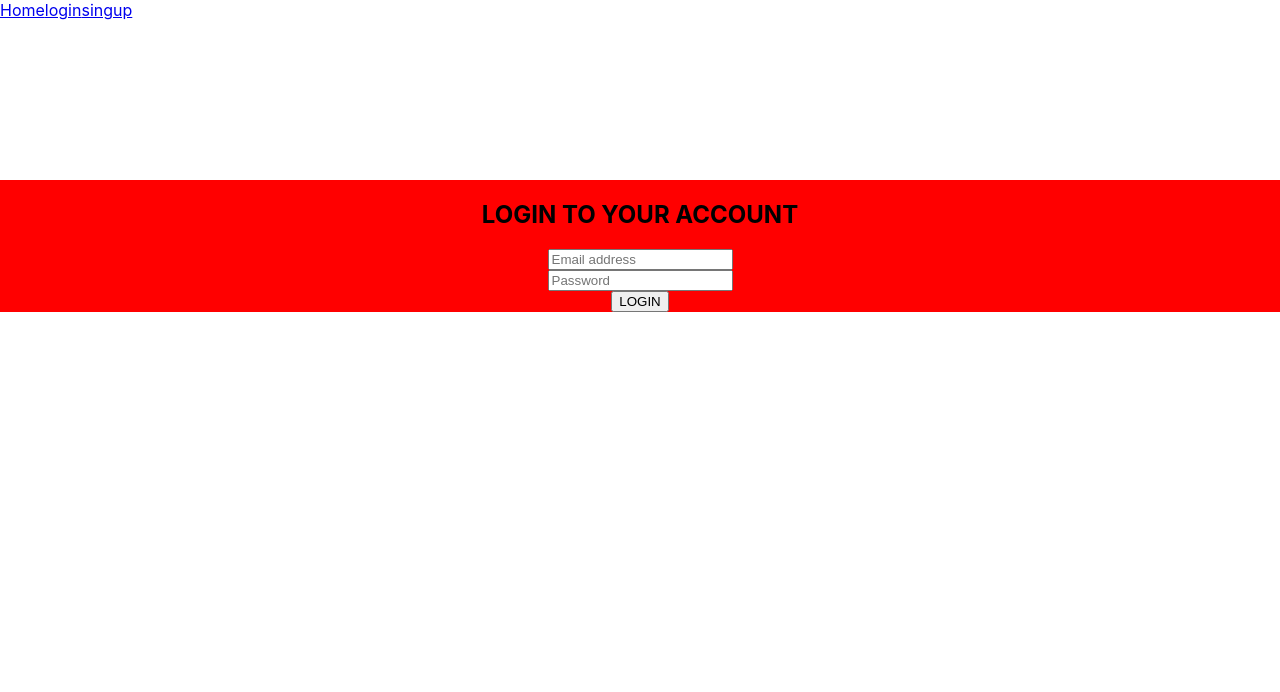
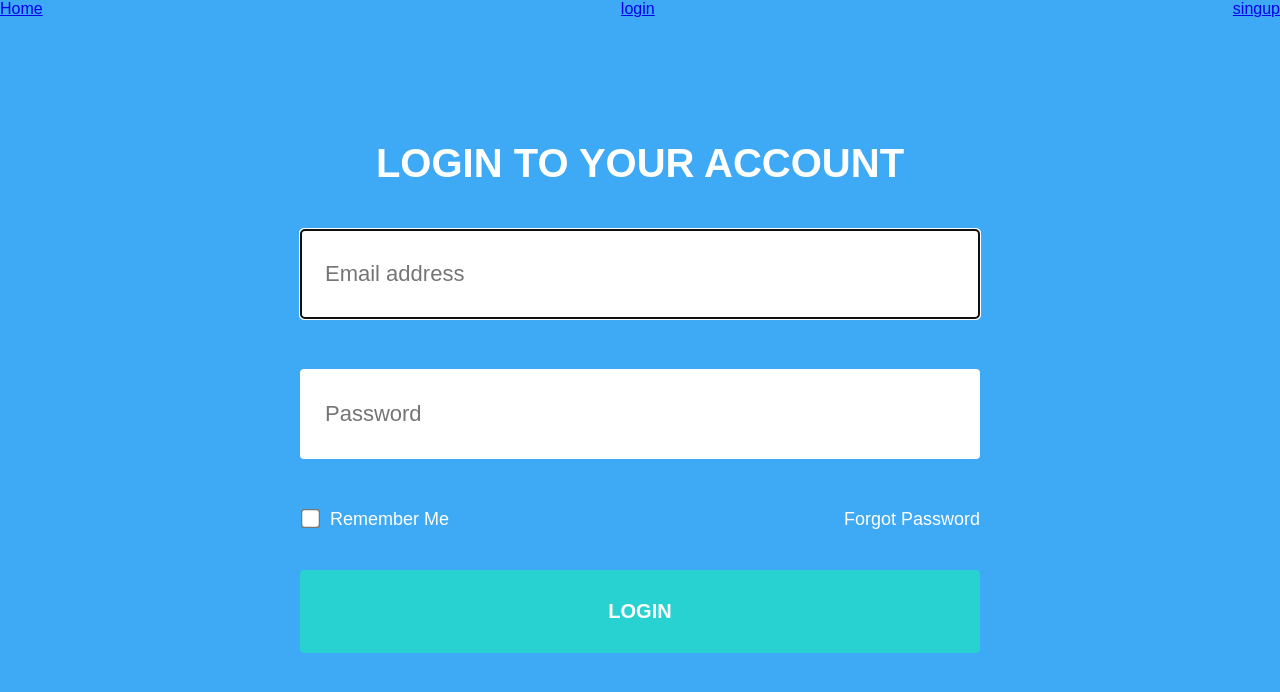
Before and after one commit to Tarold/html-intro, a React (Create React App) app: page /login in a window 1280 px wide. Shown: the top 692 px of the page. Built offline with nearby package versions, Linux system fonts and the light colour scheme.

Commit message:
Added simple nav, Login with style

```diff
--- a/package.json
+++ b/package.json
@@ -9,6 +9,7 @@
     "classnames": "^2.3.2",
     "date-fns": "^2.29.3",
     "formik": "^2.2.9",
+    "postcss-normalize": "^10.0.1",
     "query-string": "^8.1.0",
     "react": "^18.2.0",
     "react-dom": "^18.2.0",
--- a/src/App.js
+++ b/src/App.js
@@ -1,32 +1,30 @@
 import React from 'react';
-import { BrowserRouter as Router, Link, Route, Switch } from 'react-router-dom';
+import { BrowserRouter as Router, Route, Switch } from 'react-router-dom';
 import LoginPage from './pages/LoginPage';
 import SingupPage from './pages/SingupPage';
-//import ContactPage from './pages/ContactPage';
+import NavElement from './components/forms/NavElement';
+import styles from './App.module.scss';
 
 function App () {
   return (
+    <div className={styles.page}>
       <Router>
-      <nav>
-        <Link to='/'>Home</Link>
-        <Link to='/login'>login</Link>
-        <Link to='/singup'>singup</Link>
-      </nav>
+        <NavElement />
         <Switch>
           <Route exact path='/'>
             <h1>Home</h1>
           </Route>
-        <Route path='/login'>
-          <LoginPage />
-        </Route>
-        <Route path='/singup'>
-          <SingupPage />
+          <Route path='/login' component={LoginPage} />
+          <Route path='/singup' component={SingupPage} />
+          <Route path='/forgot_password'>
+            <h1>Reset Password</h1>
           </Route>
           <Route path='*'>
             <h1>Error 404</h1>
           </Route>
         </Switch>
       </Router>
+    </div>
   );
 }
 
--- /dev/null
+++ b/src/App.module.scss
@@ -0,0 +1,11 @@
+.page {
+  height: 100vh;
+  display: flex;
+  flex-direction: column;
+  font-family: 'Gotham SSm A', 'Gotham SSm B', Hatlvetica, sans-serif;
+  color: #fff;
+  background-color: #3ea9f5;
+  background-repeat: repeat;
+  background-size: 209px;
+  background-position: 50% -1%;
+}
--- /dev/null
+++ b/src/components/forms/Input/index.jsx
@@ -0,0 +1,27 @@
+import classNames from 'classnames';
+import { Field } from 'formik';
+import React from 'react';
+
+export default function Input (props) {
+  const { name, label, classes, ...restProps } = props;
+  return (
+    <Field name={name}>
+      {({ field, meta }) => {
+        const inputClassNames = classNames(classes.input, {
+          [classes.valid]: !meta.error && meta.touched,
+          [classes.invalid]: meta.error && meta.touched,
+        });
+
+        return (
+          <label>
+            <span>{label} </span>
+            <input className={inputClassNames} {...restProps} {...field} />
+            {meta.error && meta.touched && (
+              <span className={classes.error}>{meta.error}</span>
+            )}
+          </label>
+        );
+      }}
+    </Field>
+  );
+}
--- /dev/null
+++ b/src/components/forms/NavElement/NavElement.module.scss
@@ -0,0 +1,4 @@
+.navElement {
+  display: flex;
+  justify-content: space-between;
+}
--- /dev/null
+++ b/src/components/forms/NavElement/index.jsx
@@ -0,0 +1,13 @@
+import React from 'react';
+import { Link } from 'react-router-dom';
+import styles from './NavElement.module.scss';
+
+export default function NavElement () {
+  return (
+    <nav className={styles.navElement}>
+      <Link to='/'>Home</Link>
+      <Link to='/login'>login</Link>
+      <Link to='/singup'>singup</Link>
+    </nav>
+  );
+}
--- a/src/index.css
+++ b/src/index.css
@@ -1,3 +1,5 @@
+@import-normalize;
+
 body {
   margin: 0;
   font-family: -apple-system, BlinkMacSystemFont, 'Segoe UI', 'Roboto', 'Oxygen',
@@ -12,10 +14,6 @@ code {
     monospace;
 }
 
-#root {
-  min-height: 100vh;
-}
-
 * {
   box-sizing: border-box;
 }
--- a/src/pages/LoginPage/LoginPage.module.scss
+++ b/src/pages/LoginPage/LoginPage.module.scss
@@ -1,7 +1,98 @@
-.Form {
-  background-color: red;
+.form {
   display: flex;
   flex-direction: column;
-  align-items: center;
-  margin: 20vh 0;
+  max-width: 700px;
+  width: 100%;
+  padding: 10px;
+  margin: 80px auto 0 auto;
+
+  label {
+    display: flex;
+    justify-content: space-between;
+    align-items: baseline;
+    padding: 10px 0;
+    margin-bottom: 30px;
+    position: relative;
+  }
 }
+
+.error {
+  position: absolute;
+  top: 100%;
+  right: 0;
+  left: 0;
+  border: 1px solid #b72522;
+  font-size: 18px;
+  text-align: center;
+  color: #fff;
+  padding: 5px 15px;
+  margin-bottom: 13px;
+}
+
+.input {
+  position: relative;
+  color: #9ca8b7;
+  margin: 0;
+  width: 100%;
+  box-sizing: border-box;
+  -moz-box-sizing: border-box;
+  -webkit-box-sizing: border-box;
+  font-size: 16px;
+  height: auto;
+  padding: 30px 23px;
+  display: inline-block;
+  border: 2px solid white;
+  border-radius: 4px;
+  -moz-border-radius: 4px;
+  -webkit-border-radius: 4px;
+  font-size: 22px;
+}
+.valid {
+  background-color: aquamarine;
+}
+.invalid {
+  border: 3px solid red;
+}
+
+.formTitle {
+  font-size: 40px;
+  font-weight: 600;
+  text-align: center;
+}
+.oneLineDiv {
+  width: 100%;
+  display: flex;
+  justify-content: space-between;
+}
+.checkbox {
+  gap: 10px;
+  input[type='checkbox'] {
+    transform: scale(1.5);
+  }
+}
+.checkbox,
+.forgotPassword {
+  padding: 10px 0;
+  font-size: 18px;
+}
+.forgotPassword {
+  color: inherit;
+  text-decoration: none;
+}
+
+.button {
+  background-color: #28d2d0;
+  -moz-transition: all 0.05s ease-in;
+  -o-transition: all 0.05s ease-in;
+  -webkit-transition: all 0.05s ease-in;
+  -ms-transition: all 0.05s ease-in;
+  transition: all 0.05s ease-in;
+  border-radius: 4px;
+  -moz-border-radius: 4px;
+  -webkit-border-radius: 4px;
+  border: 0;
+  color: inherit;
+  font-size: 20px;
+  font-weight: 600;
+  padding: 30px 23px;
+}
--- a/src/pages/LoginPage/index.jsx
+++ b/src/pages/LoginPage/index.jsx
@@ -1,14 +1,23 @@
 import React from 'react';
-import { Formik, Form, Field, ErrorMessage } from 'formik';
+import { Formik, Form, Field } from 'formik';
 import { LOGIN_SCHEMA } from './../../utils/validate/validationSchemas.js';
 import styles from './LoginPage.module.scss';
+import { Link } from 'react-router-dom';
+import Input from './../../components/forms/Input';
 
-export default function index () {
+export default function LoginPage () {
   const userInitialValues = { email: '', password: '' };
 
   const handleSubmit = (values, formikBag) => {
     console.log('values :>> ', values);
     formikBag.resetForm();
+  };
+
+  const classes = {
+    error: styles.error,
+    input: styles.input,
+    valid: styles.valid,
+    invalid: styles.invalid,
   };
   return (
     <Formik
@@ -16,18 +25,44 @@ export default function index () {
       validationSchema={LOGIN_SCHEMA}
       onSubmit={handleSubmit}
     >
-      {({ isSubmitting }) => (
-        <Form className={styles.Form}>
-          <h2>LOGIN TO YOUR ACCOUNT</h2>
-          <Field type='email' name='email' placeholder='Email address' />
-          <ErrorMessage name='email' component='div' />
-          <Field type='password' name='password' placeholder='Password' />
-          <ErrorMessage name='password' component='div' />
-          <button type='submit' disabled={isSubmitting}>
-            LOGIN
-          </button>
-        </Form>
-      )}
+      {({ isSubmitting }) => {
+        return (
+          <Form className={styles.form}>
+            <h2 className={styles.formTitle}>LOGIN TO YOUR ACCOUNT</h2>
+            <Input
+              label=''
+              type='email'
+              name='email'
+              placeholder='Email address'
+              autoFocus
+              classes={classes}
+            />
+            <Input
+              label=''
+              type='password'
+              name='password'
+              placeholder='Password'
+              classes={classes}
+            />
+            <div className={styles.oneLineDiv}>
+              <label className={styles.checkbox}>
+                <Field type='checkbox' name='rememberMe' />
+                Remember Me
+              </label>
+              <Link to='/forgot-password' className={styles.forgotPassword}>
+                Forgot Password
+              </Link>
+            </div>
+            <button
+              type='submit'
+              disabled={isSubmitting}
+              className={styles.button}
+            >
+              LOGIN
+            </button>
+          </Form>
+        );
+      }}
     </Formik>
   );
 }
```
Also changed, not shown: src/components/forms/ContactForm/index.jsx (deleted, +0 -29 lines), src/components/forms/ContactForm/ContactForm.module.sass (deleted), 1 other file (tests, documents, lock files or other folders). Lines whose indentation alone changed are shown as unchanged.
